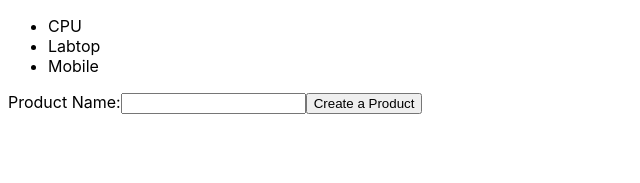
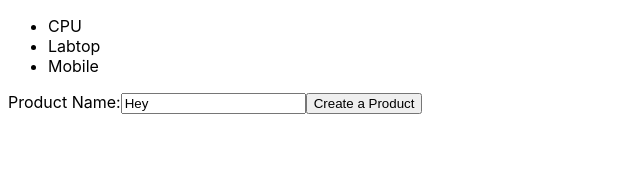
Before and after one commit to OmarThinks/React-Context-Project, a React (Create React App) app in the folder 2-hooks-app/: page / in a window 1280 px wide. Shown: the top 183 px of the page, without its empty margins (0-640 px from the left). Built offline with nearby package versions, Linux system fonts and the light colour scheme.

Commit message:
created the titile state

```diff
--- a/2-hooks-app/src/components/AddProductForm.js
+++ b/2-hooks-app/src/components/AddProductForm.js
@@ -3,10 +3,16 @@ import React,{useState} from 'react';
 
 const AddProductForm = () => {
 
+
+    const [title,setTitle] = useState("Hey");
+
+
     return (
         <form>
             <label>Product Name:</label>
-            <input type="text" name="name"/>
+            <input type="text" name="name"
+            value={title}
+            required/>
             <input type="submit" value="Create a Product"/>
         </form>
      );
```
